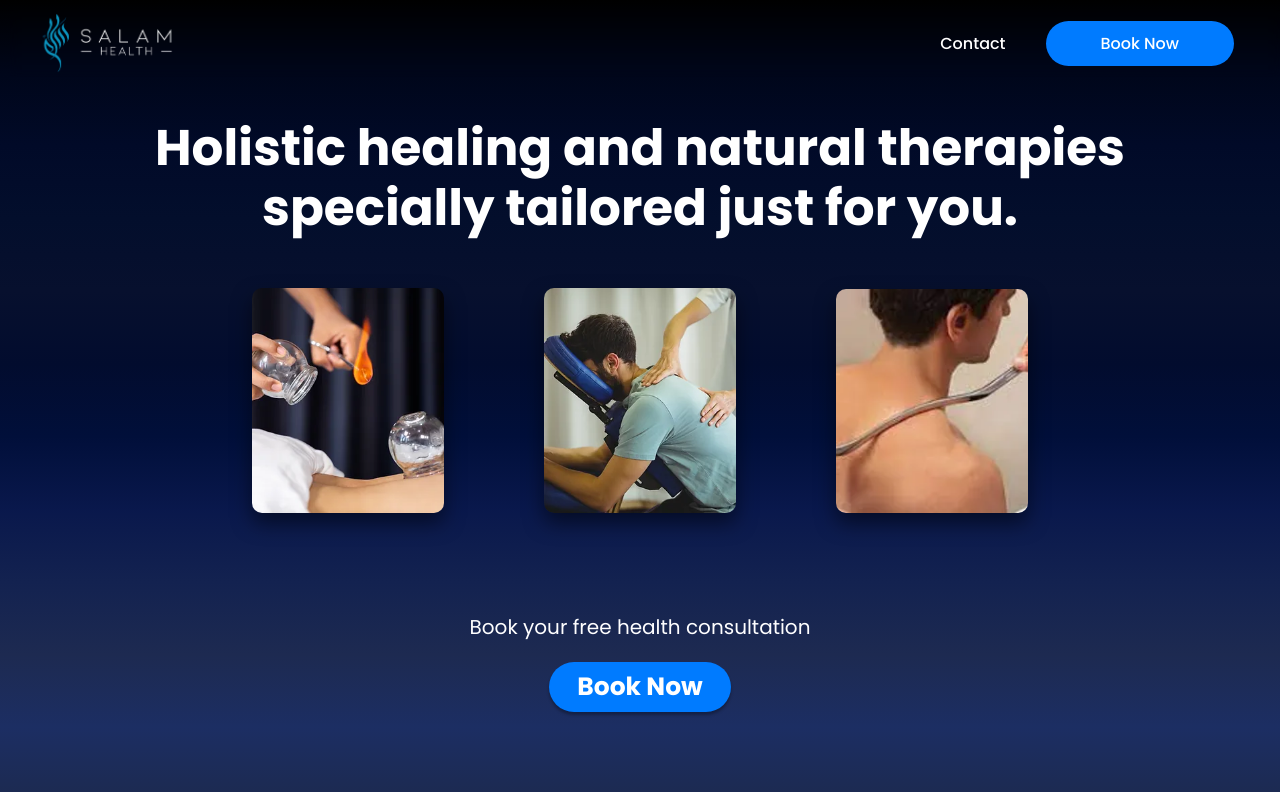
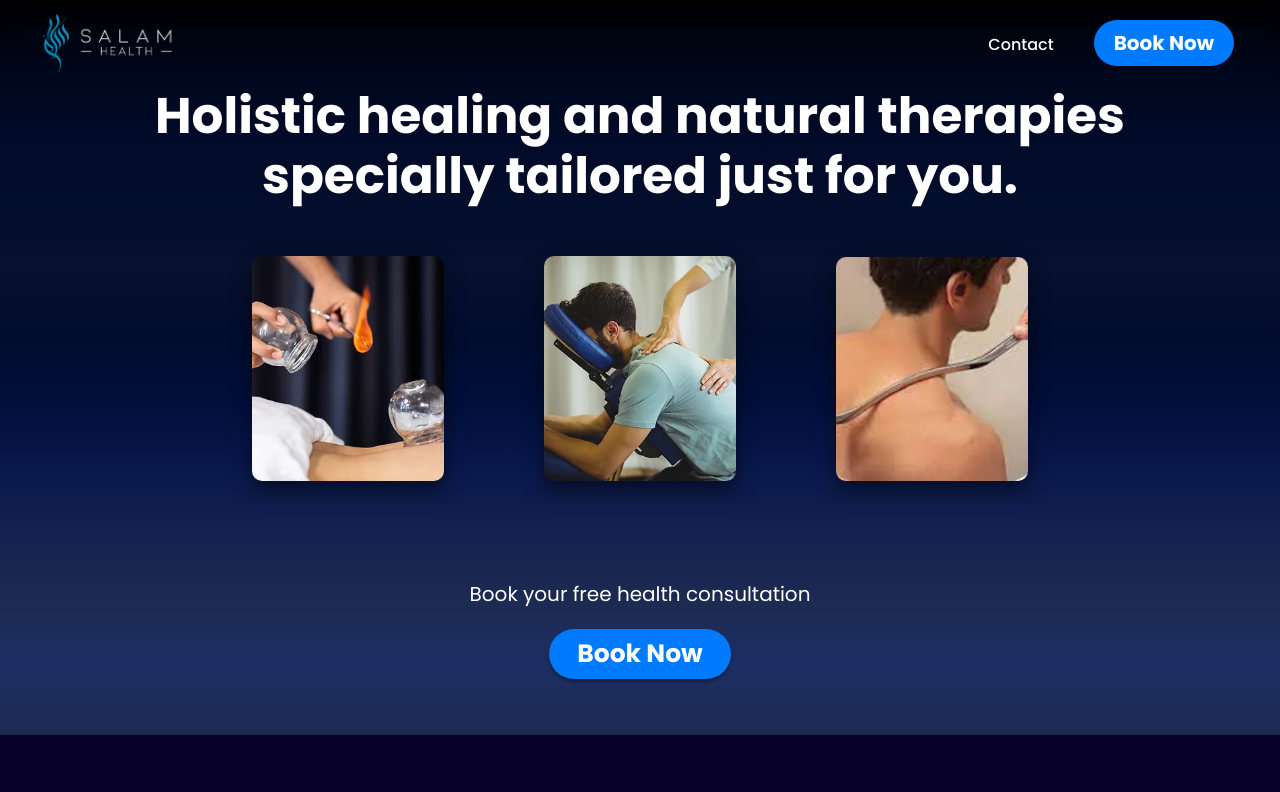
Before and after one commit to ayazb7/salam-health, a React (Create React App) app in the folder salam-health/: page / in a window 1280 px wide. Shown: the top 792 px of the page. Built offline with nearby package versions, Linux system fonts and the light colour scheme.

Commit message:
navbar button

```diff
--- a/salam-health/src/App.css
+++ b/salam-health/src/App.css
@@ -67,6 +67,11 @@ body {
   padding: 0; /* Remove default body padding */
   font-family: 'Poppins', sans-serif;
 }
+
+/* .main-content {
+  height: 100%;
+  padding-bottom: 2.5rem;
+} */
 
 .navbar {
   position: fixed;
@@ -148,19 +153,25 @@ body {
 
 .book-now {
   display: inline-block; /* Allows width and height to be set */
-  padding-left: 15px;
-  padding-right: 15px;
+  padding: 0.5rem 1.25rem;
   border-radius: 30px; /* Rounded corners */
   background-color: #007bff; /* A shade of blue */
   color: white; /* Text color */
   text-decoration: none; /* Removes underline */
   transition: background-color 0.3s ease; /* Smooth background color transition */
+  border: none; /* NEW - remove default button border */
+  outline: none; /* NEW - remove focus outline */
+  cursor: pointer; /* NEW - ensure it's clear this is clickable */
+  text-align: center; /* NEW - ensure text is centered */
+  font-family: 'Poppins', sans-serif;
+  font-weight: bold;
+  font-size: 20px;
 }
 
 .book-now:hover {
   background-color: #0056b3; /* Darker shade of blue on hover */
-  cursor: pointer;
 }
+
 
 .book-now-text {
   margin: 10px;
@@ -169,7 +180,6 @@ body {
 
 /* App.css or your custom CSS file */
 .home-background {
-  height: 100vh; /* Set the height to 100% of the viewport height */
   background-image: linear-gradient(to bottom, #000000, #00061a, #010a28, #030e2c, #07102e, #020c2e, #010f3a, #0a1d53d2, #132250, #1d2a51, #1c2e63, #1c2a50);
   display: flex;
   align-items: center;
@@ -179,6 +189,8 @@ body {
   font-family: 'Gilroy', sans-serif;
   line-height: 20px;
   font-size: 50px;
+  height: 100%;
+  padding-bottom: 3.5rem;
 }
 
 .hidden {
@@ -314,4 +326,10 @@ body {
   cursor: pointer;
 }
 
-/* Existing styles ... */
+
+
+@media screen and (max-width: 1920px) {
+  .home-description {
+    padding-top: 3.5rem;
+  }
+}
--- a/salam-health/src/App.js
+++ b/salam-health/src/App.js
@@ -1,9 +1,10 @@
 import React, { useState, useEffect } from 'react';
-import { BrowserRouter as Router, Route, Link, Routes } from 'react-router-dom';
+import { BrowserRouter as Router, Route, Link, Routes, useNavigate } from 'react-router-dom';
 import Home from './components/Home';
 import About from './components/About';
 import Contact from './components/Contact';
-import Book from './components/Book'
+import Book from './components/Book';
+import Navbar from './components/Navbar'; // Import your new Navbar component
 import LogoImage from './images/logo-with-text.png';
 import './App.css';
 
@@ -44,18 +45,19 @@ function App() {
   return (
     <Router>
       <div>
-        <nav className="navbar">
+        <Navbar />
+        {/* <nav className="navbar">
           <img src={LogoImage} alt="Logo" className="logo"/>
 
           <div className="nav-item-right">
             <a href="/contact">Contact</a>
-            <div className="book-now">
-              {/* <p href="/book" className="book-now-text">Book Now</p> */}
-              <Link to="/book" className="book-now-link">Book Now</Link>
+            <button className="book-now" onClick={handleButtonClick}>
+              Book Now
+            </button>
           </div>
-          </div>
-        </nav>
+        </nav> */}
 
+        <div className="main-content">
           <Routes>
             <Route path="/" element={<Home />} />
             <Route path="/about" element={<About />} />
@@ -63,6 +65,7 @@ function App() {
             <Route path="/book" element={<Book />} />
           </Routes>
         </div>
+      </div>
     </Router>
   );
 }
--- /dev/null
+++ b/salam-health/src/components/Navbar.js
@@ -0,0 +1,27 @@
+// Navbar.js
+import React from 'react';
+import { useNavigate } from 'react-router-dom';
+import LogoImage from '../images/logo-with-text.png';
+
+function Navbar() {
+  const navigate = useNavigate(); // Initialize the navigate function here
+
+  const handleButtonClick = () => {
+    navigate('/book'); // Navigate to /book when the button is clicked
+  };
+
+  return (
+    <nav className="navbar">
+      <img src={LogoImage} alt="Logo" className="logo"/>
+
+      <div className="nav-item-right">
+        <a href="/contact">Contact</a>
+        <button className="book-now" onClick={handleButtonClick}>
+          Book Now
+        </button>
+      </div>
+    </nav>
+  );
+}
+
+export default Navbar;
```
Lines whose indentation alone changed are shown as unchanged.
